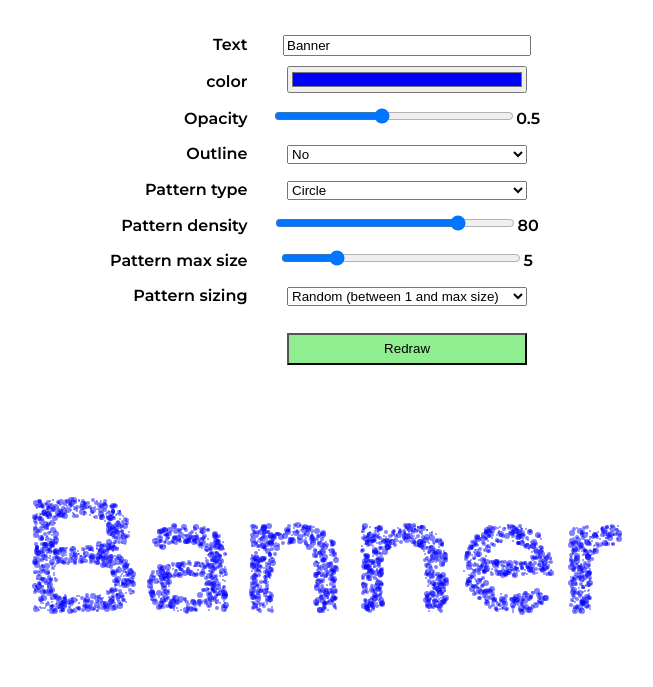
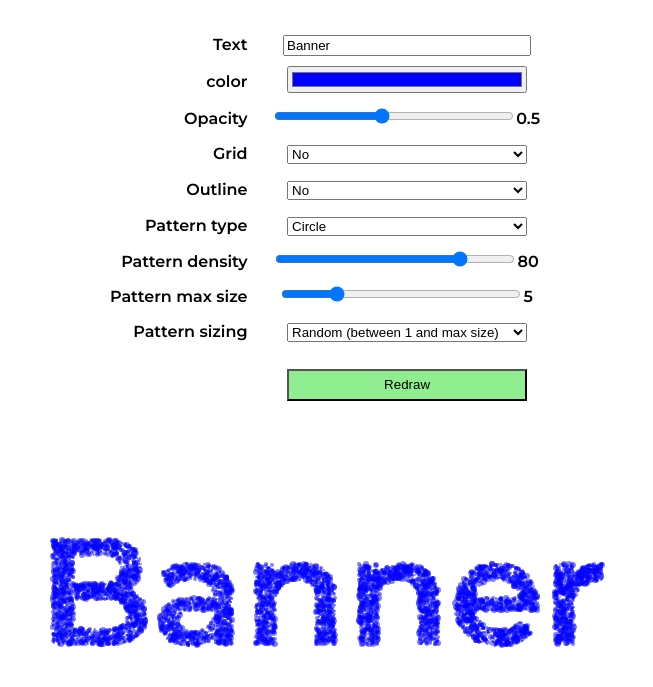
Before and after one commit to desgeeko/patterned-banner, a plain HTML site: page index.html in a window 1280 px wide. Both pictures are taken after a click on the input "Redraw". Shown: the part 63-750 px from the top of the page, without its empty margins (315-968 px from the left). Drawn offline with Linux system fonts and the light colour scheme.

Commit message:
Add grid mode

```diff
--- a/index.html
+++ b/index.html
@@ -68,6 +68,13 @@
             <output for="alpha" name="rg_alpha">0.5</output>
         </div>
         <div class="row">
+            <label for="p_grid">Grid</label>
+            <select name="p_grid" id="p_grid">
+                <option value="no">No</option>
+                <option value="yes">Yes</option>
+            </select>
+        </div>
+        <div class="row">
             <label for="p_outline">Outline</label>
             <select name="p_outline" id="p_outline">
                 <option value="no">No</option>
@@ -84,7 +91,7 @@
         </div>
         <div class="row">
             <label for="p_density">Pattern density</label>
-            <input type="range" name="p_density" id="p_density" value="80" min="10" max="100" step="5" oninput="rg_density.value=p_density.value"/>
+            <input type="range" name="p_density" id="p_density" value="80" min="5" max="100" step="5" oninput="rg_density.value=p_density.value"/>
             <output for="p_density" name="rg_density">80</output>
         </div>
         <div class="row">
@@ -110,6 +117,7 @@
         /* Additional script to refresh canvas with form values */
         redraw.addEventListener("click", event => {
             demo.innerHTML = label.value;
+            demo.dataset.grid = p_grid.value;
             demo.dataset.outline = p_outline.value;
             demo.dataset.pattern = p_type.value;
             demo.dataset.density = p_density.value;
--- a/patterned-banner.js
+++ b/patterned-banner.js
@@ -1,5 +1,6 @@
 const SIZE = 5;
 const MODE_SIZE = 'random';
+const GRID = 'no';
 const OUTLINE = 'no';
 const PATTERN = 'circle';
 const DENSITY = 100;
@@ -11,10 +12,11 @@ function drawBanner(canvas, width) {
     // Initialize variables from dataset
     let size = parseInt(canvas.dataset.max_size) || SIZE;
     let mode_size = canvas.dataset.mode_size || MODE_SIZE;
+    let grid = canvas.dataset.grid || GRID;
     let outline = canvas.dataset.outline || OUTLINE;
     let pattern = canvas.dataset.pattern || PATTERN;
     let density = parseInt(canvas.dataset.density) || DENSITY;
-    let margin = 4 * size;
+    let margin = 5 * size;
 
     // Initialize dimensions
     let body = document.getElementsByTagName('body')[0];
@@ -79,13 +81,19 @@ function drawBanner(canvas, width) {
         else drawCircle(x, y, d);
     }
 
+    let g = 1;
+    if (grid == 'yes') {
+        g = size + 1;
+    }
+    console.log("grid size=" + g)
+
     // Actual drawing
-    let iter = 3 * tw * density / size;
+    let iter = 4 * w * density / size;
     if (outline == 'border') iter *= 10;
 
     for (let i = 0; i < iter; i++) {
-        let x = Math.floor(Math.random() * w);
-        let y = Math.floor(Math.random() * h);
+        let x = Math.floor(Math.random() * w / g) * g;
+        let y = Math.floor(Math.random() * h / g) * g;
         point = mask.data[4 * (y * Math.floor(w) + x)]
         if (outline == 'no') {
             if (point == 255) {
@@ -112,6 +120,7 @@ function drawBanner(canvas, width) {
         }
     }
     console.log("number of drawn shapes=" + on_target);
+
 }
 
 window.addEventListener('load', function() {
```
